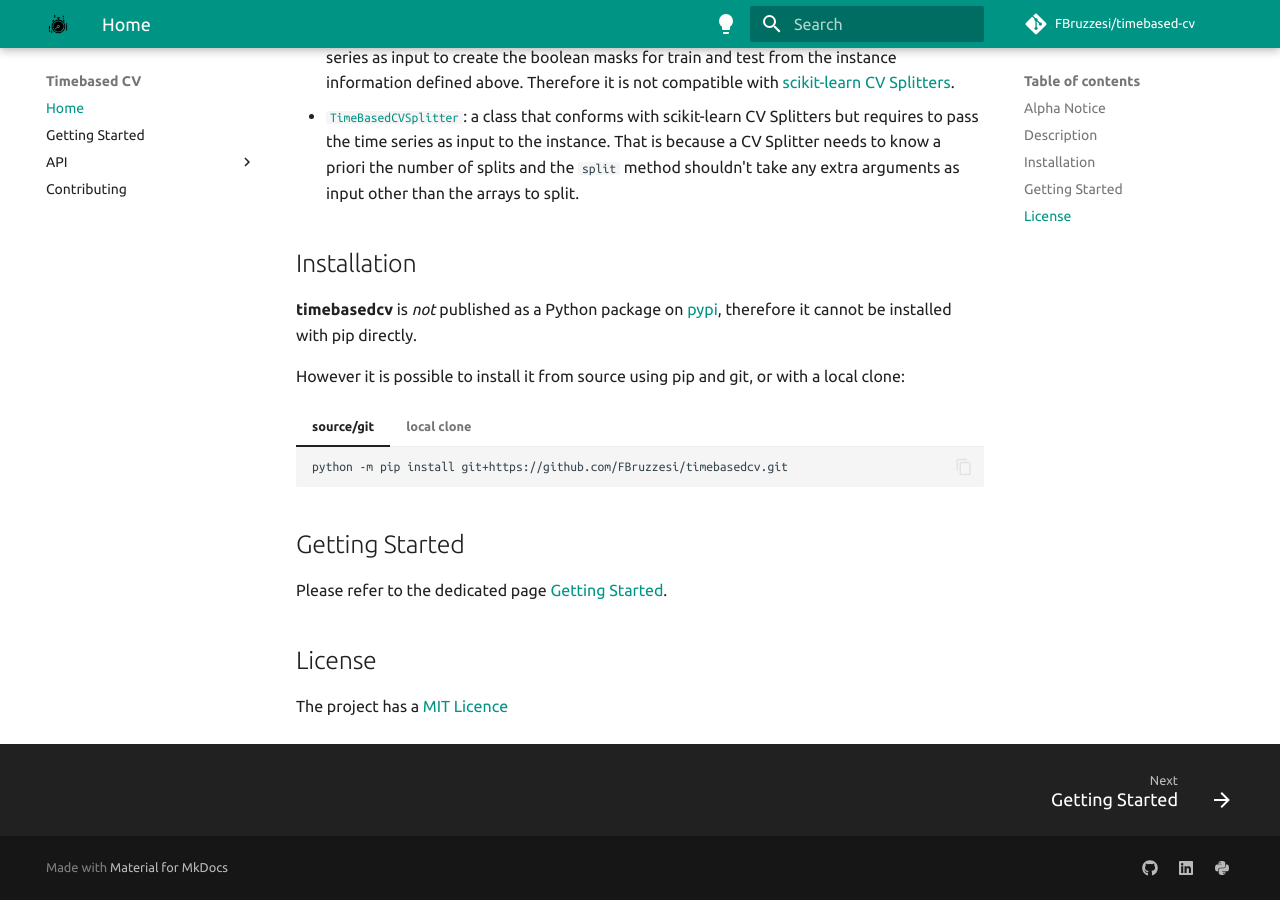
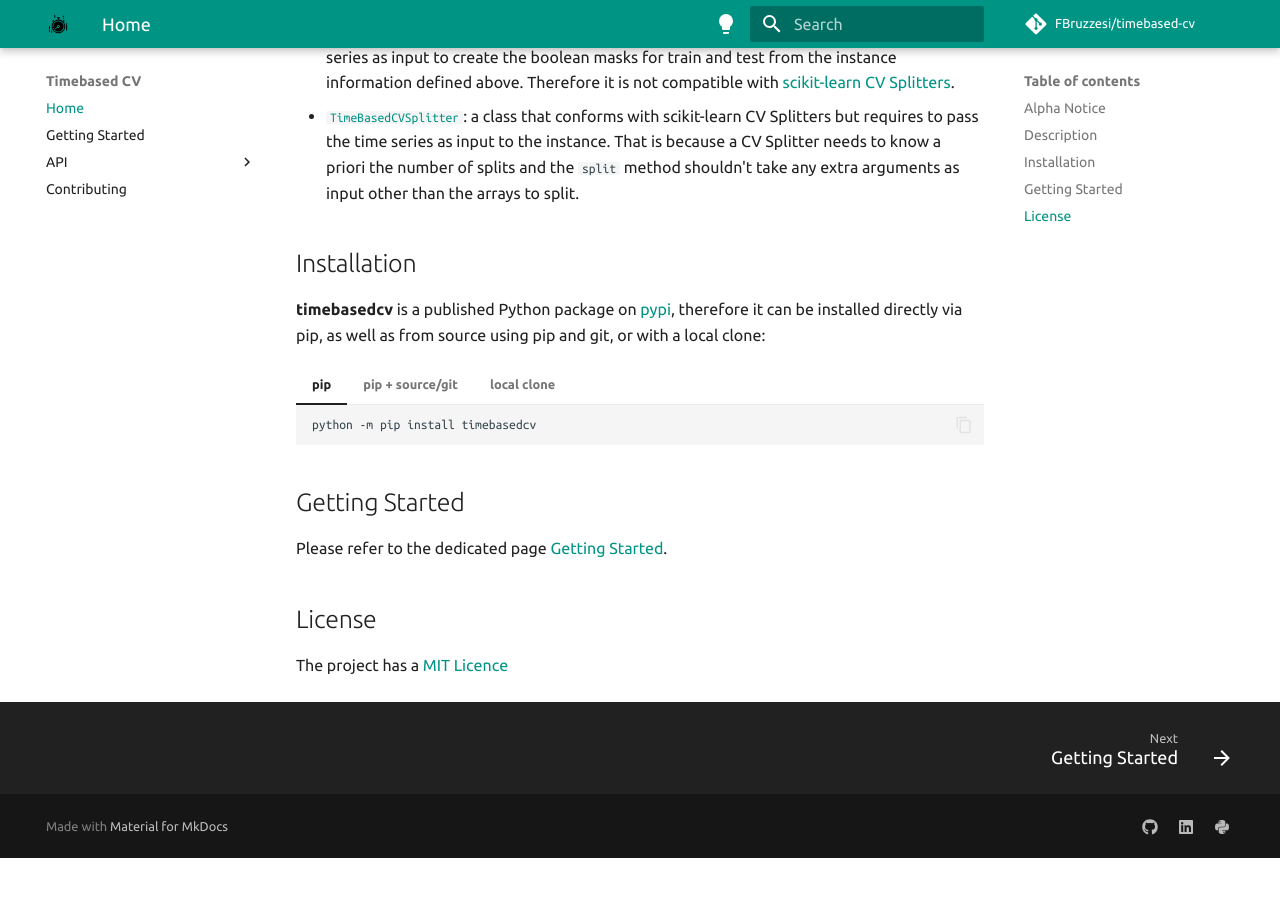
Before and after one commit to FBruzzesi/timebasedcv, an MkDocs documentation site: the page built from docs/index.md, in a window 1280 px wide and 900 px high, scrolled down 926 px. Built offline with MkDocs 1.6.1 and Material for MkDocs 9.7.7, drawn with Linux system fonts in a browser that asks for light colours; comment, search, counter and statistics services are not loaded; after the commit the page ends 1784 px from its top, so only the background shows below that.

Commit message:
update readme after pypi upload

````diff
--- a/docs/index.md
+++ b/docs/index.md
@@ -20,7 +20,6 @@
 
 This codebase is experimental and is working for my use cases. It is very probable that there are cases not covered and for which it breaks (badly). If you find them, please feel free to open an issue in the [issue page](https://github.com/FBruzzesi/timebasedcv/issues) of the repo.
 
-
 ## Description
 
 The current implementation of [scikit-learn TimeSeriesSplit](https://scikit-learn.org/stable/modules/generated/sklearn.model_selection.TimeSeriesSplit.html) lacks the flexibility of having multiple samples within the same time period/unit.
@@ -32,14 +31,17 @@ We introduce two main classes:
 - [`TimeBasedSplit`](api/timebasedsplit/#timebasedcv.timebasedsplit.TimeBasedSplit): a class that allows to define a time based split with a given frequency, train size, test size, gap, stride and window type. It's core method `split` requires to pass a time series as input to create the boolean masks for train and test from the instance information defined above. Therefore it is not compatible with [scikit-learn CV Splitters](https://scikit-learn.org/stable/common_pitfalls.html#id3).
 - [`TimeBasedCVSplitter`](api/timebasedsplit/#timebasedcv.timebasedsplit.TimeBasedCVSplitter): a class that conforms with scikit-learn CV Splitters but requires to pass the time series as input to the instance. That is because a CV Splitter needs to know a priori the number of splits and the `split` method shouldn't take any extra arguments as input other than the arrays to split.
 
-
 ## Installation
 
-**timebasedcv** is _not_ published as a Python package on [pypi](https://pypi.org/), therefore it cannot be installed with pip directly.
+**timebasedcv** is a published Python package on [pypi](https://pypi.org/), therefore it can be installed directly via pip, as well as from source using pip and git, or with a local clone:
 
-However it is possible to install it from source using pip and git, or with a local clone:
+=== "pip"
 
-=== "source/git"
+    ```bash
+    python -m pip install timebasedcv
+    ```
+
+=== "pip + source/git"
 
     ```bash
     python -m pip install git+https://github.com/FBruzzesi/timebasedcv.git
````
Also changed, not shown: README.md (+9 -17 lines).
